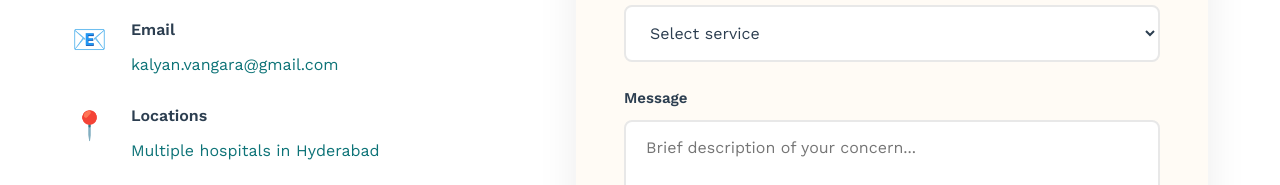
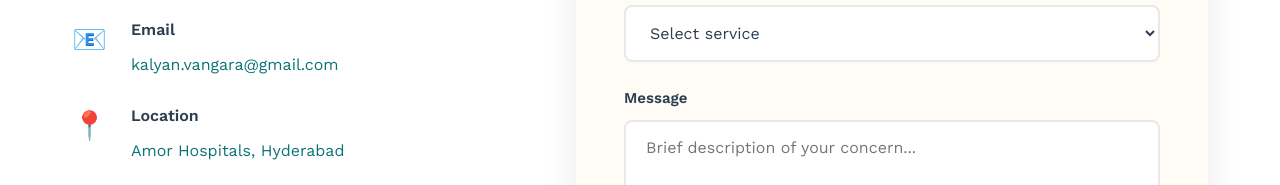
Before and after one commit to OmPrakashV/Kalyan, a plain HTML site: page index.html in a window 1280 px wide. Shown: the part 9024-9209 px from the top of the page. Drawn offline with nearby package versions, Linux system fonts and the light colour scheme; no server answers.

Commit message:
deploy: OmPrakashV/KalyanWeb@8c04ed29d2028b862550f294159c0b4c29c01f3a

```diff
--- a/index.html
+++ b/index.html
@@ -531,8 +531,8 @@
                         <div class="contact-item">
                             <div class="contact-icon">📍</div>
                             <div class="contact-text">
-                                <strong>Locations</strong>
-                                <span>Multiple hospitals in Hyderabad</span>
+                                <strong>Location</strong>
+                                <span>Amor Hospitals, Hyderabad</span>
                             </div>
                         </div>
                         <div class="contact-item">
```
